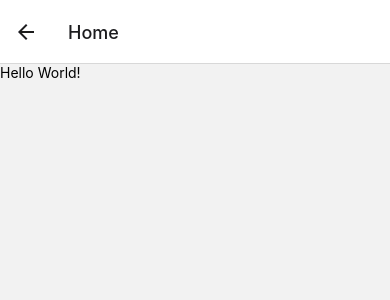
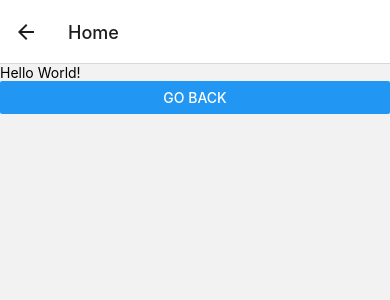
Before and after one commit to TarifEzaz/React-Navigation-Examples, a React Native app: screen /Home in a window 390 px wide. Shown: the top 300 px of the page. Built offline with nearby package versions, Linux system fonts and the light colour scheme.

Commit message:
chore: add back button to the second screen

```diff
--- a/Screens/Home.jsx
+++ b/Screens/Home.jsx
@@ -1,9 +1,10 @@
-import { Text, View } from "react-native";
+import { Button, Text, View } from "react-native";
 
 export default function HelloWorld({navigation}) {
     return (
         <View>
             <Text>Hello World!</Text>
+            <Button title="Go back" onPress={() => navigation.goBack()} />
         </View>
     )
 }
```
